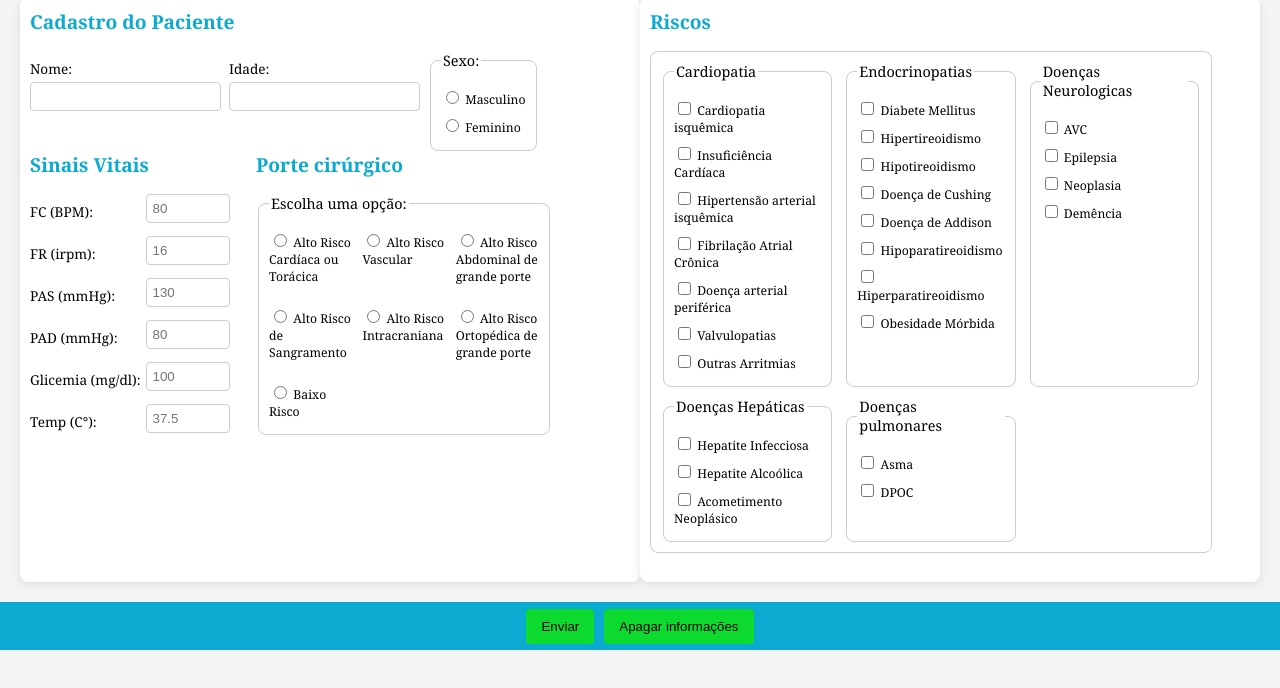
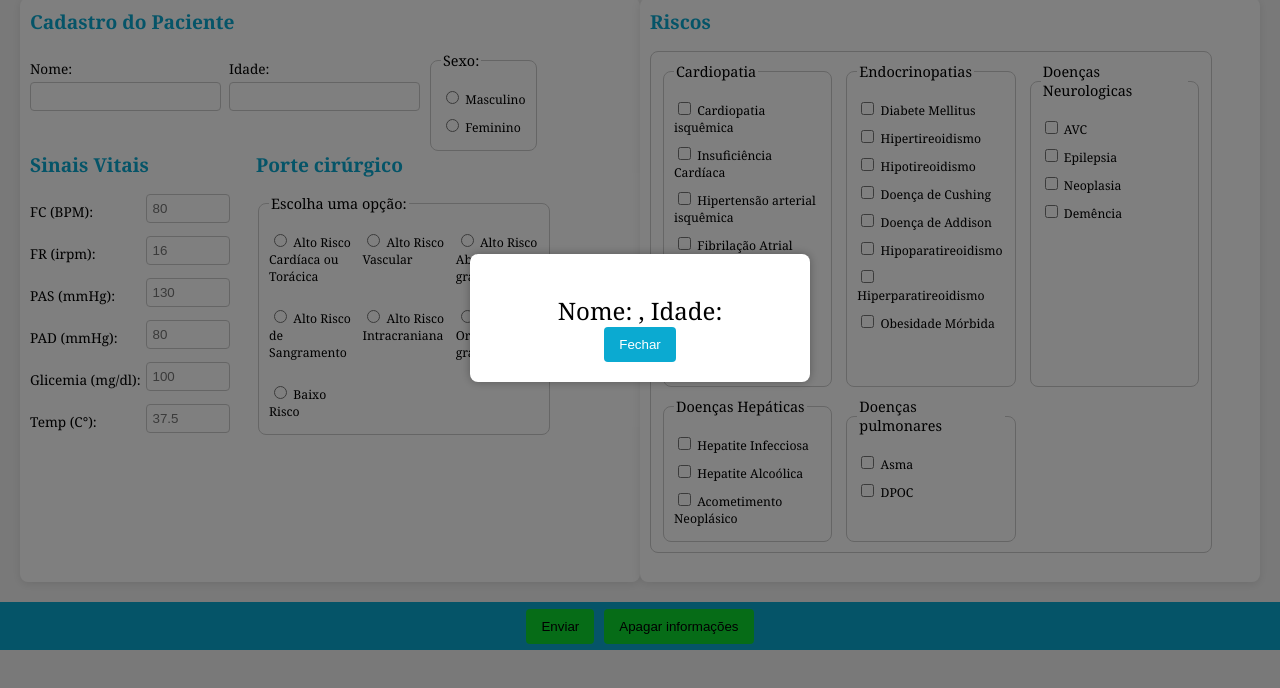
Before and after one commit to Capalbo1/Triagem-pre-anestesica, a plain HTML site: page index.html in a window 1280 px wide. Both pictures are taken after a click on the button "Enviar". Shown: the part 82-770 px from the top of the page. Drawn offline with Linux system fonts and the light colour scheme.

Commit message:
incluindo span de resposta
adicionei com javascript um campo de resposta  como um alert .

```diff
--- a/index.html
+++ b/index.html
@@ -16,7 +16,7 @@
     <main>
         <section class="cadastro-paciente">
             <h2>Cadastro do Paciente</h2>
-            <form class="cadastro" action="get">
+            <form class="cadastro" action="get" id="cadastro">
                 <div>
                     <label for="nome">Nome:</label>
                     <input type="text" name="nome" id="nome" required>
@@ -193,9 +193,15 @@
         </section>
     </main>
     <footer>
-        <button type="submit" class="footer">Enviar</button>
+        <button id="enviar" type="submit" class="footer">Enviar</button>
         <button type="reset" class="footer">Apagar informações</button>
     </footer>
 </body>
 <script src="script.js"></script>
+<div id="alerta" style="display: none;">
+    <div class="conteudo-alerta">
+        <span id="resultado"></span>
+        <button onclick="fecharAlerta()">Fechar</button>
+    </div>
+</div>
 </html>
--- a/script.js
+++ b/script.js
@@ -1 +1,17 @@
-alert("oi");
+document.getElementById("enviar").addEventListener("click", function(event) {
+    event.preventDefault();
+
+    let nome = document.getElementById("nome").value;
+    let idade = document.getElementById("idade").value;
+
+    let resultado = document.getElementById("resultado");
+    resultado.textContent = `Nome: ${nome}, Idade: ${idade}`;
+
+    // Mostra a caixa de alerta
+    document.getElementById("alerta").style.display = "flex";
+});
+
+function fecharAlerta() {
+    // Esconde a caixa de alerta
+    document.getElementById("alerta").style.display = "none";
+}
--- a/style.css
+++ b/style.css
@@ -227,3 +227,30 @@ main {
         grid-template-columns: repeat(2, 1fr);
     }
 }
+
+#resultado{
+    display: block;
+    font-size: 24px;
+    margin-top: 20px;
+}
+
+#alerta {
+    position: fixed;
+    top: 0;
+    left: 0;
+    width: 100%;
+    height: 100%;
+    background-color: rgba(0, 0, 0, 0.5); /* Fundo escurecido */
+    display: flex;
+    justify-content: center;
+    align-items: center;
+}
+
+.conteudo-alerta {
+    background-color: white;
+    padding: 20px;
+    border-radius: 8px;
+    text-align: center;
+    width: 300px;
+    box-shadow: 0px 0px 10px rgba(0, 0, 0, 0.3);
+}
```
